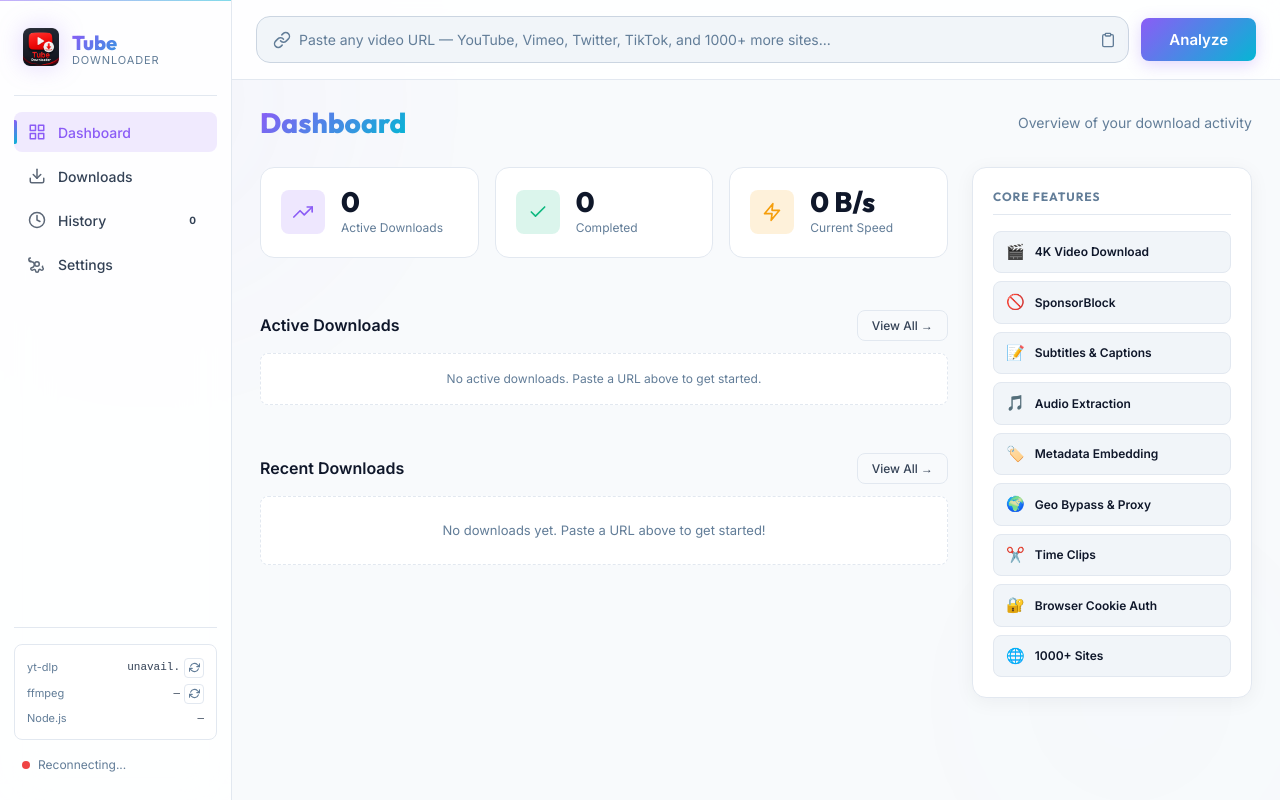
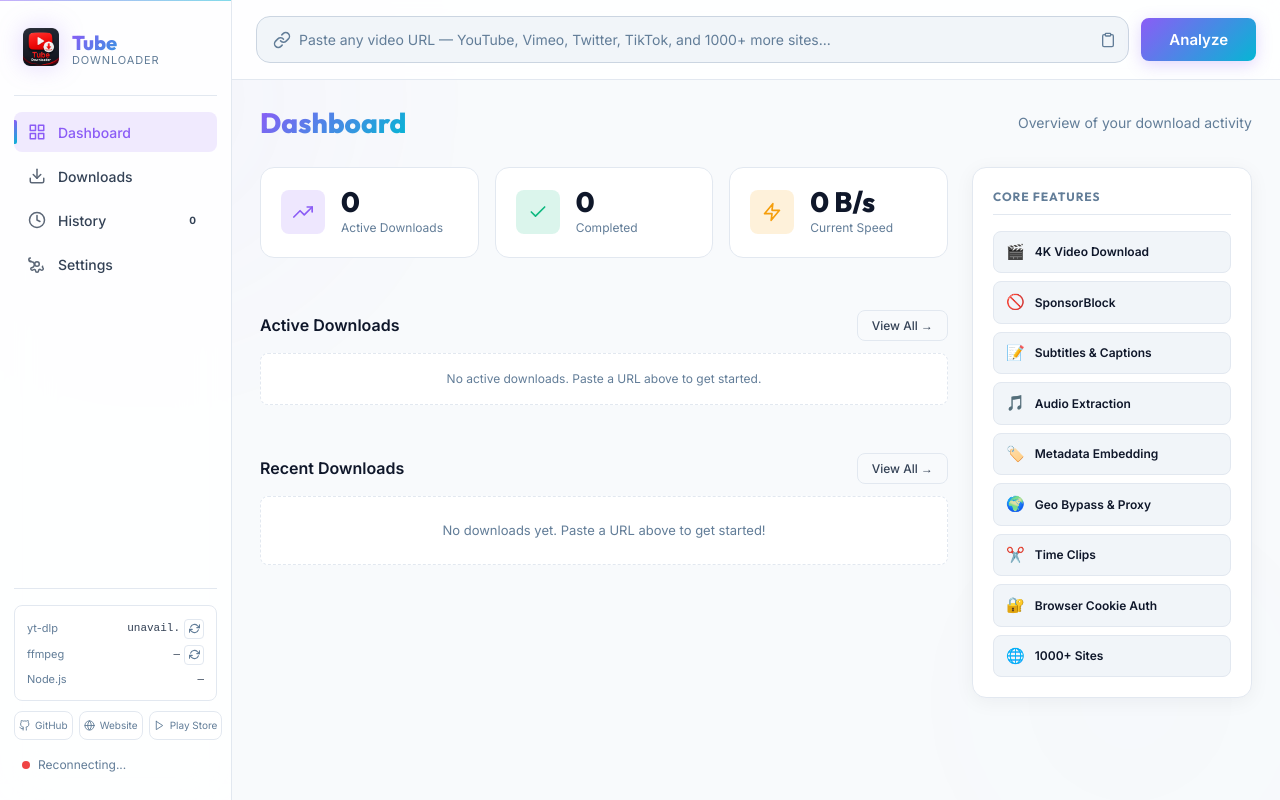
Before and after one commit to ShamsSayied/tube_downloader, a website: page public/index.html in a window 1280 px wide. Drawn offline with Linux system fonts and the light colour scheme; no server answers.

Commit message:
Application links have been updated.

```diff
--- a/public/index.html
+++ b/public/index.html
@@ -86,6 +86,22 @@
             <span class="sys-value" id="sysNode">—</span>
           </div>
         </div>
+
+        <div class="sys-links-card">
+          <a href="https://github.com/ShamsSayied/tube_downloader" target="_blank" class="sys-link" title="GitHub Repository (Check Updates)">
+            <svg viewBox="0 0 24 24" width="11" height="11" fill="none" stroke="currentColor" stroke-width="2" stroke-linecap="round" stroke-linejoin="round"><path d="M9 19c-5 1.5-5-2.5-7-3m14 6v-3.87a3.37 3.37 0 0 0-.94-2.61c3.14-.35 6.44-1.54 6.44-7A5.44 5.44 0 0 0 20 4.77 5.07 5.07 0 0 0 19.91 1S18.73.65 16 2.48a13.38 13.38 0 0 0-7 0C6.27.65 5.09 1 5.09 1A5.07 5.07 0 0 0 5 4.77a5.44 5.44 0 0 0-1.5 3.78c0 5.42 3.3 6.61 6.44 7A3.37 3.37 0 0 0 9 18.13V22"></path></svg>
+            <span>GitHub</span>
+          </a>
+          <a href="https://naharsoft.com/" target="_blank" class="sys-link" title="NaharSoft Website">
+            <svg viewBox="0 0 24 24" width="11" height="11" fill="none" stroke="currentColor" stroke-width="2" stroke-linecap="round" stroke-linejoin="round"><circle cx="12" cy="12" r="10"></circle><line x1="2" y1="12" x2="22" y2="12"></line><path d="M12 2a15.3 15.3 0 0 1 4 10 15.3 15.3 0 0 1-4 10 15.3 15.3 0 0 1-4-10 15.3 15.3 0 0 1 4-10z"></path></svg>
+            <span>Website</span>
+          </a>
+          <a href="https://play.google.com/store/apps/developer?id=NaharSoft" target="_blank" class="sys-link" title="NaharSoft Google Play Apps">
+            <svg viewBox="0 0 24 24" width="11" height="11" fill="none" stroke="currentColor" stroke-width="2" stroke-linecap="round" stroke-linejoin="round"><polygon points="5 3 19 12 5 21 5 3"></polygon></svg>
+            <span>Play Store</span>
+          </a>
+        </div>
+
         <!-- Mini update log (shown only during update) -->
         <div id="sysUpdateLog" class="sys-update-log" style="display:none;">
           <div class="sys-update-log-header">
--- a/public/styles.css
+++ b/public/styles.css
@@ -349,6 +349,44 @@ body {
 .sys-update-btn:disabled {
   opacity: 0.4;
   cursor: not-allowed;
+}
+
+/* Sidebar Footer Links */
+.sys-links-card {
+  display: flex;
+  justify-content: space-between;
+  align-items: center;
+  gap: 6px;
+  margin-bottom: 10px;
+}
+.sys-link {
+  flex: 1;
+  display: flex;
+  align-items: center;
+  justify-content: center;
+  gap: 5px;
+  background: var(--bg-card);
+  border: 1px solid var(--border);
+  border-radius: var(--radius-sm);
+  padding: 6px 4px;
+  color: var(--text-muted);
+  font-size: 10px;
+  text-decoration: none;
+  transition: all var(--transition);
+  white-space: nowrap;
+}
+.sys-link:hover {
+  color: var(--accent-1);
+  border-color: var(--accent-1);
+  background: var(--accent-glow);
+}
+.sys-link svg {
+  flex-shrink: 0;
+  color: var(--text-muted);
+  transition: all var(--transition);
+}
+.sys-link:hover svg {
+  color: var(--accent-1);
 }
 
 /* Mini update log panel in sidebar */
```
